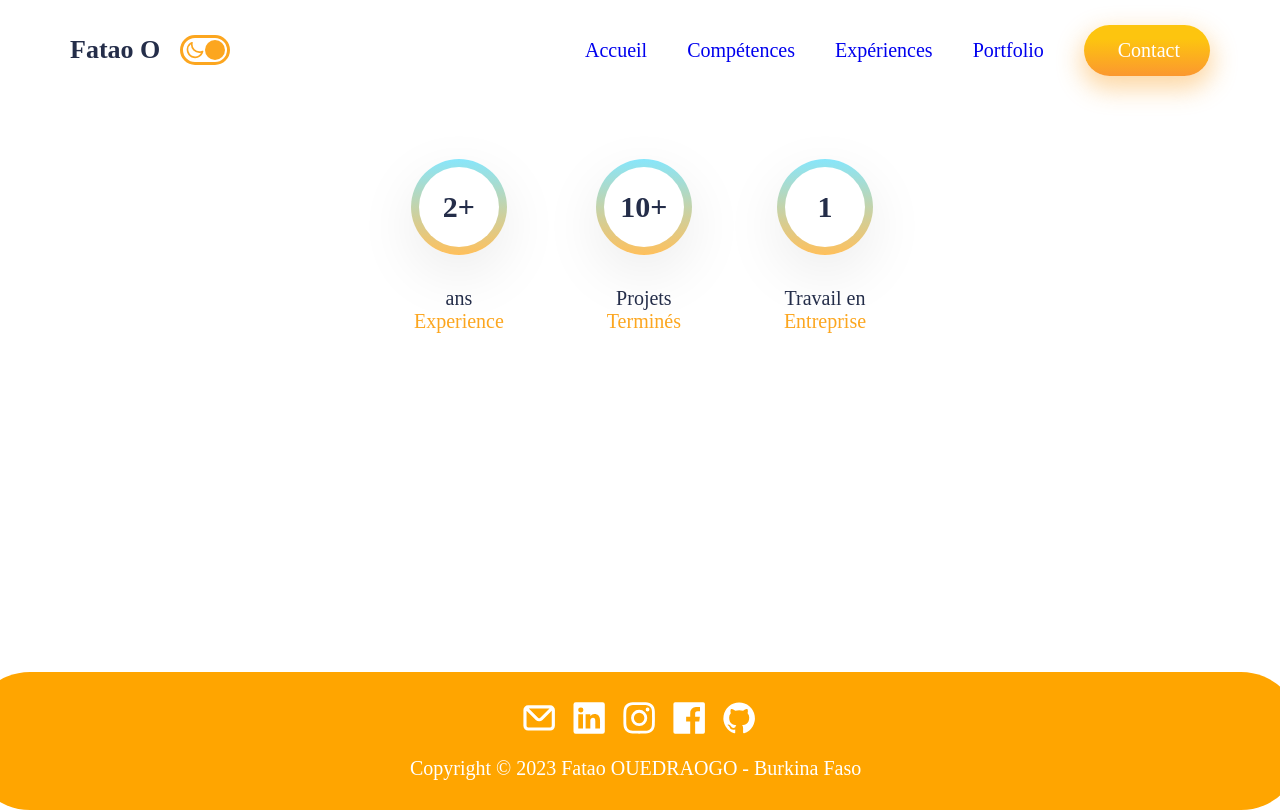
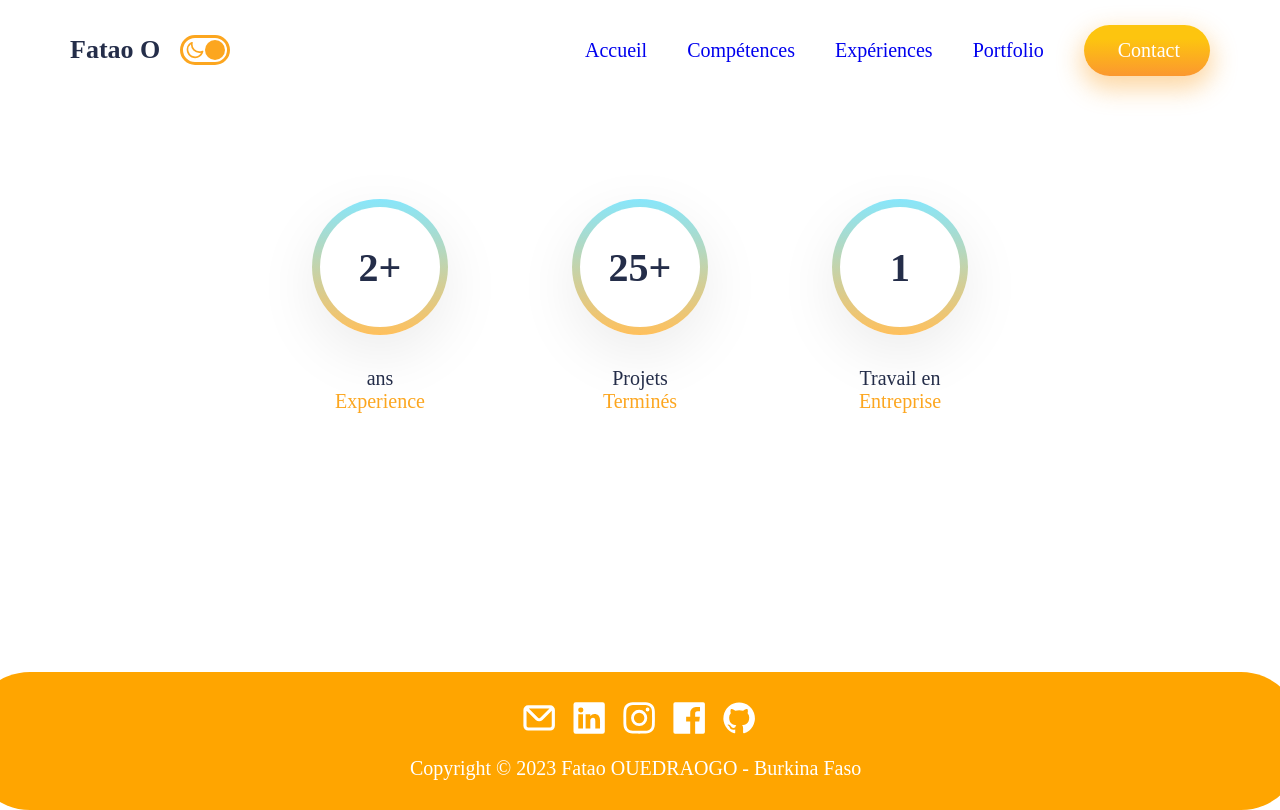
Before and after one commit to FataoDev/Personal-Portfolio-with-React, a React (Create React App) app: page /experience in a window 1280 px wide. Shown: the top 810 px of the page. Built offline with nearby package versions, Linux system fonts and the light colour scheme; a web font is replaced by a local one.

Commit message:
modification de la page expérience

```diff
--- a/src/components/Experience/Experience.css
+++ b/src/components/Experience/Experience.css
@@ -1,8 +1,9 @@
 .experience {
+    margin-top: 5rem;
   display: flex;
   align-items: center;
   justify-content: center;
-  gap: 5rem;
+  gap: 7rem;
   height: 30vh;
   margin-bottom: 8rem;
   /* darkmode */
@@ -14,15 +15,15 @@
     align-items: center;
 }
 .circle {
-    width: 4rem;
-    height: 4rem;
+    width: 6rem;
+    height: 6rem;
     background: white;
     border-radius: 100%;
     position: relative;
     display: flex;
     align-items: center;
     justify-content: center;
-    font-size: 1.5rem;
+    font-size: 2rem;
     font-weight: bold;
     margin-bottom: 2rem;
 }
@@ -46,6 +47,6 @@
 
 @media screen and (max-width: 480px) {
     .experience{
-        transform: scale(0.7);
+        transform: scale(0.5);
     }
 }
--- a/src/components/Experience/Experience.jsx
+++ b/src/components/Experience/Experience.jsx
@@ -23,7 +23,7 @@ const Experience = () => {
           className="circle"
           style={{ color: darkMode ? "var(--orange)" : "" }}
         >
-          10+
+          25+
         </div>
         <span style={{ color: darkMode ? "white" : "" }}>Projets </span>
         <span>Terminés</span>
```
